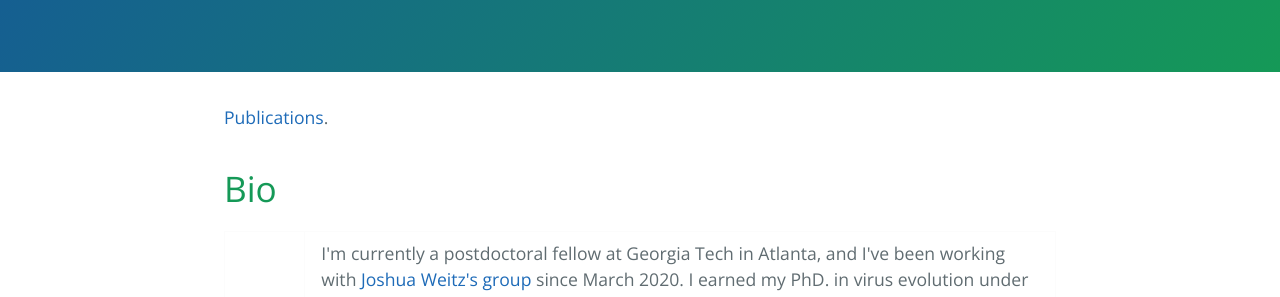
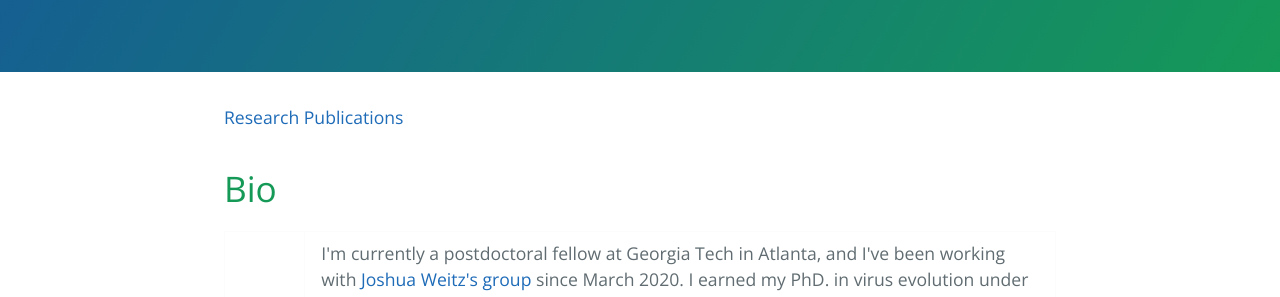
Before and after one commit to aluciasanz/aluciasanz.github.io, a Jekyll site: the page built from index.md, in a window 1280 px wide. Shown: the part 311-608 px from the top of the page. Built offline with Jekyll 4.4.1, drawn with Linux system fonts in a browser that asks for light colours.

Commit message:
Update index.md

```diff
--- a/index.md
+++ b/index.md
@@ -2,8 +2,9 @@
 layout: default
 ---
 
+[Research](./research.html)
+[Publications](./publications.html)
 
-[Publications](./publications.html).
 
 # Bio
 <table>
```
